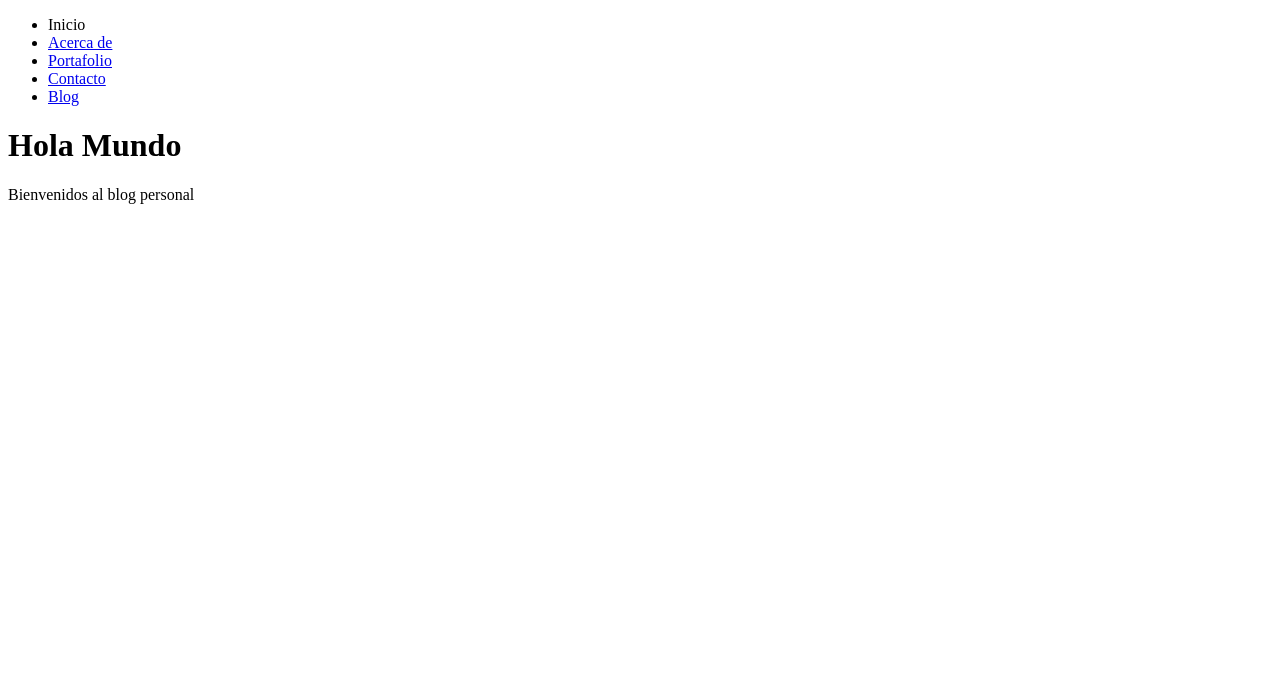
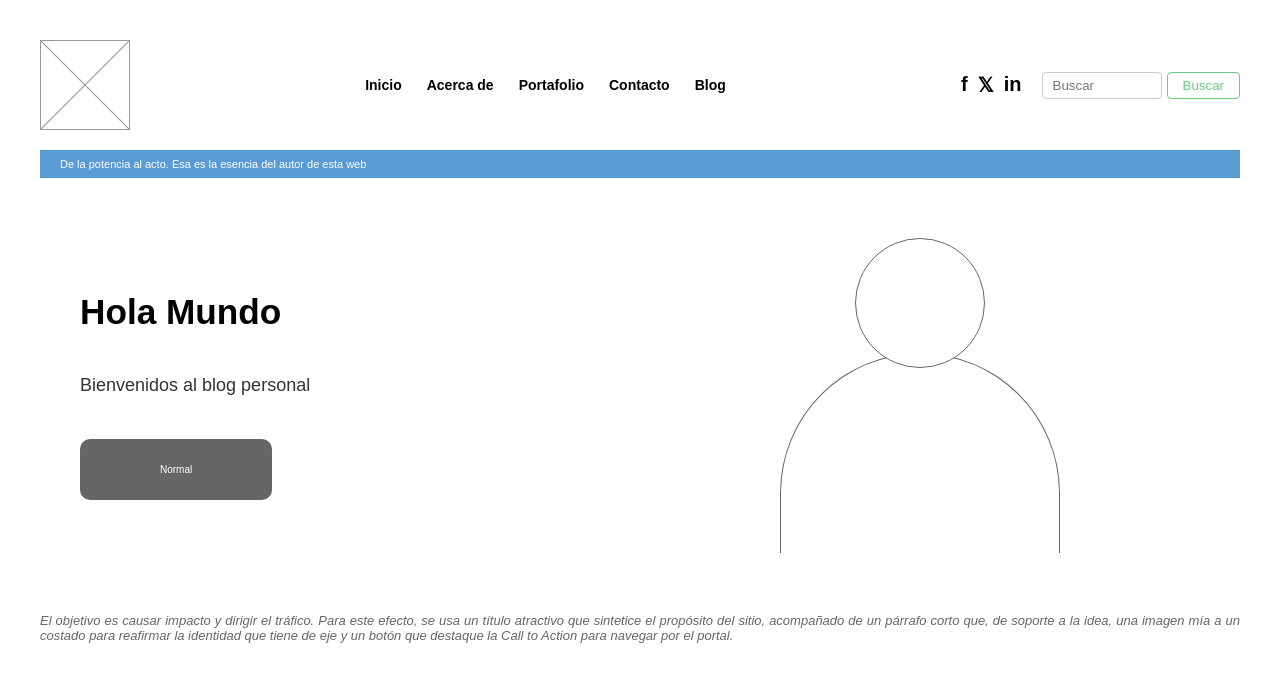
Before and after one commit to rfslzipbomb/blogpersonal, a plain HTML site: page index.html in a window 1280 px wide. Drawn offline with Linux system fonts and the light colour scheme.

Commit message:
Reestructuracion visual de la landing page con estetica general de wireframe

```diff
--- a/index.html
+++ b/index.html
@@ -2,28 +2,228 @@
 <html lang="es">
 <head>
     <meta charset="UTF-8">
-   <meta name="viewport" content="width=device-width; initial-scale=1.0">
+    <meta name="viewport" content="width=device-width, initial-scale=1.0">
+    <title>Wireframe Combinado</title>
+    <style>
+        /* === RESET BÁSICO === */
+        * {
+            box-sizing: border-box;
+            margin: 0;
+            padding: 0;
+            font-family: Arial, sans-serif;
+        }
+
+        body {
+            padding: 40px;
+            color: #000;
+            background-color: #fff;
+        }
+
+        /* === CABECERA (HEADER) === */
+        header {
+            display: flex;
+            align-items: center;
+            justify-content: space-between;
+            padding-bottom: 20px;
+        }
+
+        .logo-placeholder {
+            width: 90px;
+            height: 90px;
+            border: 1px solid #999;
+            background:
+                linear-gradient(to bottom right, transparent calc(50% - 1px), #999 calc(50%), transparent calc(50% + 1px)),
+                linear-gradient(to top right, transparent calc(50% - 1px), #999 calc(50%), transparent calc(50% + 1px));
+        }
+
+        /* Tu Navegación combinada con el CSS del Wireframe */
+        nav ul {
+            display: flex;
+            gap: 25px;
+            list-style: none; /* Quita los puntos de la lista */
+            font-weight: bold;
+            font-size: 14px;
+        }
+
+        nav ul li, nav ul li a {
+            text-decoration: none; /* Quita el subrayado de los links */
+            color: #000;
+            cursor: pointer;
+        }
+
+        .header-right {
+            display: flex;
+            align-items: center;
+            gap: 20px;
+        }
+
+        .social-icons {
+            display: flex;
+            gap: 10px;
+            font-weight: bold;
+            font-size: 20px;
+        }
+
+        .search-container {
+            display: flex;
+            gap: 5px;
+        }
+
+        .search-container input {
+            border: 1px solid #ccc;
+            padding: 5px 10px;
+            border-radius: 4px;
+            width: 120px;
+        }
+
+        .search-container button {
+            background-color: #fff;
+            border: 1px solid #6ccb80;
+            color: #6ccb80;
+            padding: 5px 15px;
+            border-radius: 4px;
+            cursor: pointer;
+        }
+
+        /* === BARRA AZUL (BANNER) === */
+        .banner {
+            background-color: #5b9bd5;
+            color: white;
+            padding: 8px 20px;
+            font-size: 11px;
+            margin-bottom: 60px;
+        }
+
+        /* === SECCIÓN PRINCIPAL (HERO) === */
+        .hero {
+            display: flex;
+            justify-content: space-between;
+            align-items: center;
+            padding: 0 40px;
+            margin-bottom: 60px;
+        }
+
+        .hero-text {
+            flex: 1;
+            max-width: 600px;
+        }
+
+        .hero-text h1 {
+            font-size: 2.2rem;
+            margin-bottom: 40px;
+        }
+
+        .hero-text p {
+            font-size: 18px;
+            line-height: 1.5;
+            margin-bottom: 40px;
+            color: #333;
+        }
+
+        .cta-container {
+            text-align: left;
+        }
+
+        .cta-button {
+            background-color: #666;
+            color: white;
+            border: none;
+            padding: 25px 80px;
+            border-radius: 10px;
+            font-size: 10px;
+            cursor: pointer;
+        }
+
+        /* Columna Derecha (Silueta) */
+        .hero-image {
+            flex: 1;
+            display: flex;
+            flex-direction: column;
+            align-items: center;
+            justify-content: flex-end;
+        }
+
+        .avatar-head {
+            width: 130px;
+            height: 130px;
+            border: 1px solid #666;
+            border-radius: 50%;
+            background-color: white;
+            position: relative;
+            z-index: 2;
+            margin-bottom: -15px;
+        }
+
+        .avatar-shoulders {
+            width: 280px;
+            height: 200px;
+            border: 1px solid #666;
+            border-top-left-radius: 140px;
+            border-top-right-radius: 140px;
+            background-color: white;
+            border-bottom: none;
+        }
+
+        /* === PIE DE PÁGINA === */
+        .footer-description {
+            font-style: italic;
+            font-size: 13px;
+            color: #666;
+            text-align: justify;
+        }
+    </style>
 </head>
 <body>
+
+    <header>
+        <div class="logo-placeholder"></div>
+
         <nav>
             <ul>
                 <li>Inicio</li>
-       <li>
-        <a href="acerca-de-mi.html">Acerca de</a>
-      </li>
-       <li>
-        <a href="proyectos.html">Portafolio</a>
-      </li>
-       <li>
-        <a href="contacto.html">Contacto</a>
-
-       </li>
-        <li>
-        <a href="blog.html">Blog</a>
-        </li>
+                <li><a href="acerca-de-mi.html">Acerca de</a></li>
+                <li><a href="proyectos.html">Portafolio</a></li>
+                <li><a href="contacto.html">Contacto</a></li>
+                <li><a href="blog.html">Blog</a></li>
             </ul>
         </nav>
+
+        <div class="header-right">
+            <div class="social-icons">
+                <span>f</span>
+                <span>𝕏</span>
+                <span>in</span>
+            </div>
+            <div class="search-container">
+                <input type="text" placeholder="Buscar">
+                <button>Buscar</button>
+            </div>
+        </div>
+    </header>
+
+    <div class="banner">
+        De la potencia al acto. Esa es la esencia del autor de esta web
+    </div>
+
+    <main class="hero">
+        <div class="hero-text">
             <h1>Hola Mundo</h1>
             <p>Bienvenidos al blog personal</p>
+
+            <div class="cta-container">
+                <button class="cta-button">Normal</button>
+            </div>
+        </div>
+
+        <div class="hero-image">
+            <div class="avatar-head"></div>
+            <div class="avatar-shoulders"></div>
+        </div>
+    </main>
+
+    <footer class="footer-description">
+        El objetivo es causar impacto y dirigir el tráfico. Para este efecto, se usa un título atractivo que sintetice el propósito del sitio, acompañado de un párrafo corto que, de soporte a la idea, una imagen mía a un costado para reafirmar la identidad que tiene de eje y un botón que destaque la Call to Action para navegar por el portal.
+    </footer>
+
 </body>
 </html>
```
Also changed, not shown: acerca-de-mi.html (+0 -1 lines). Lines whose indentation alone changed are shown as unchanged.
